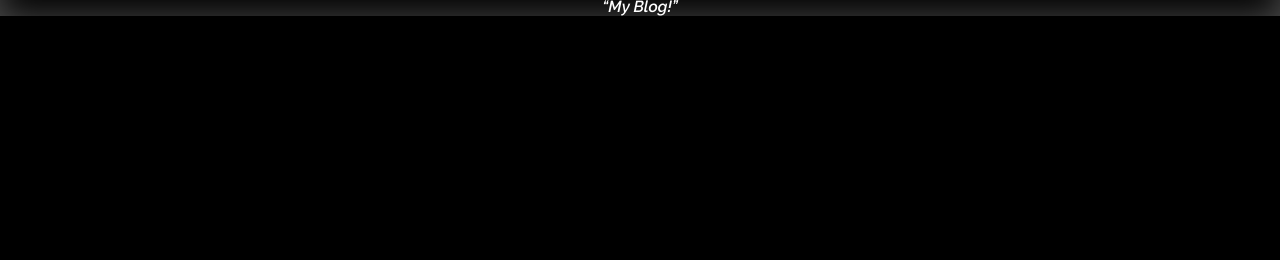
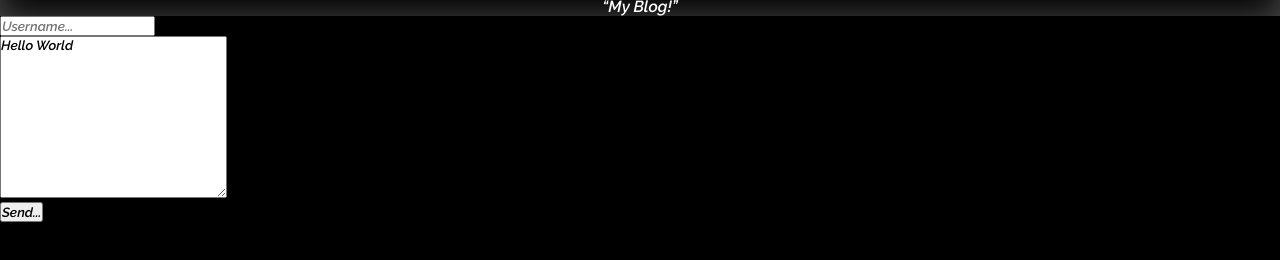
Before and after one commit to ZorroSec/centralzezo, a website: page index.html in a window 1280 px wide. Shown: the part 32-292 px from the top of the page. Drawn offline with Linux system fonts and the light colour scheme.

Commit message:
criando uma area de criar/adicionar posts e indice

```diff
--- a/index.html
+++ b/index.html
@@ -19,6 +19,19 @@
             <q>My Blog!</q>
         </div>
     </header>
+    <section class="infoPost">
+        <div class="inputUsername">
+            <input type="text" name="username" id="username" placeholder="Username...">
+        </div>
+        <div class="inputPostArea">
+            <textarea name="post" id="post" cols="30" rows="10">Hello World</textarea>
+        </div>
+        <div class="btn">
+            <button id="btn">
+                Send...
+            </button>
+        </div>
+    </section>
     <section class="conteiner">
         <div class="post">
             <div class="title">
```
